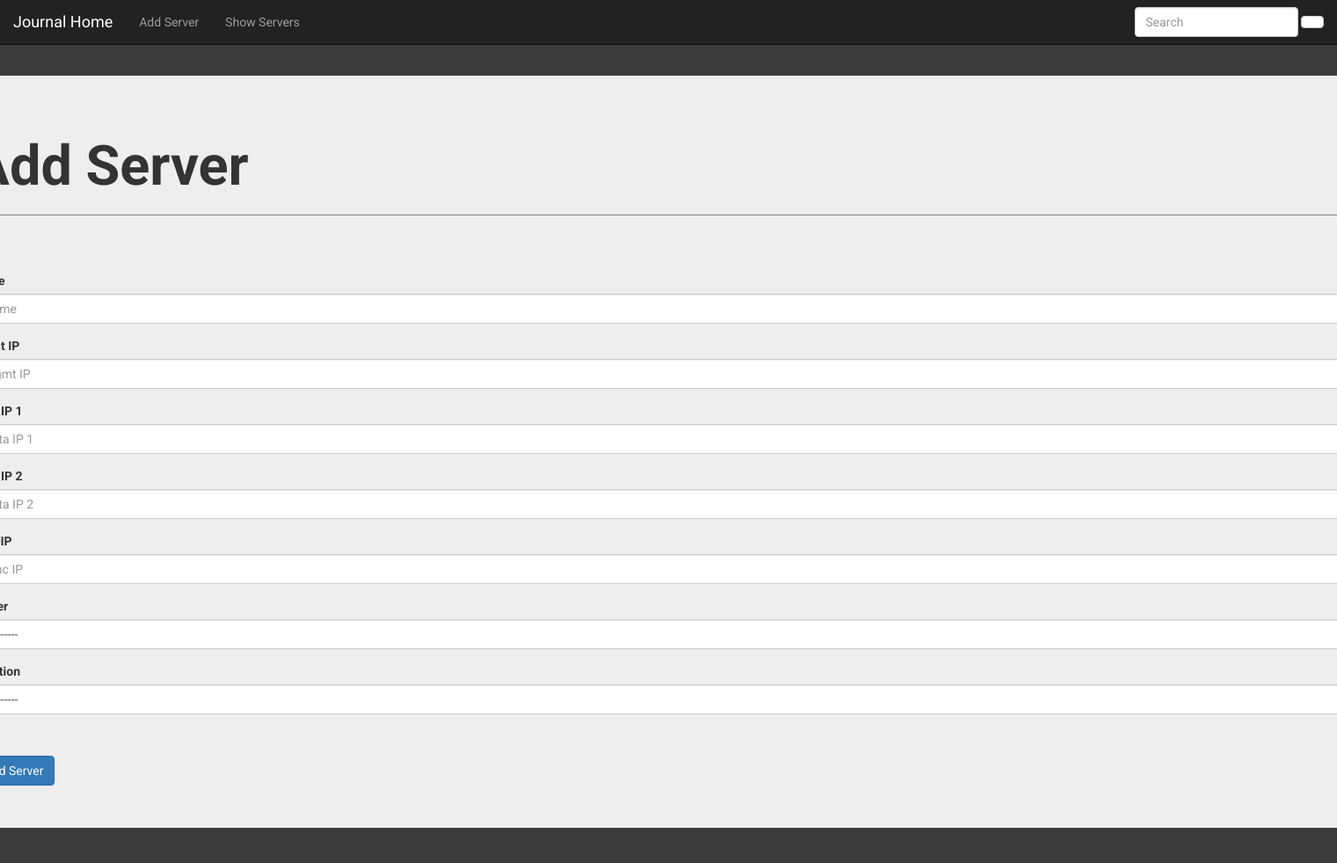
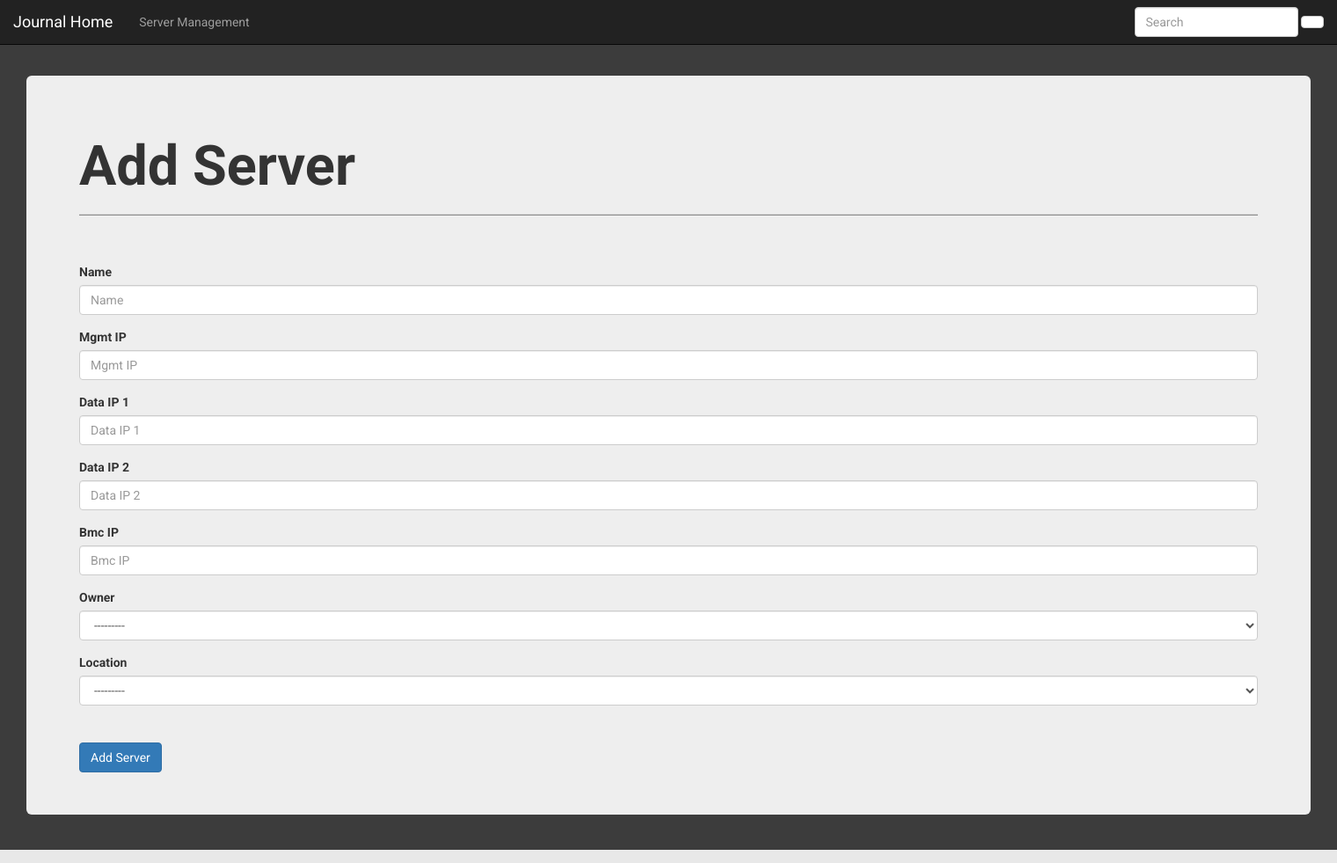
Before and after one commit to nirbo/journal, a Django app: page /journal/add_server/ in a window 1520 px wide; the page is wider, and only the part inside the window is pictured. Shown: that part at 88% size. Run offline with Django 3.2, Linux system fonts and the light colour scheme; data comes from the database, SQL or seed files in the repository; both versions use the stored data as it was after the commit; some libraries are stand-ins or nearby versions.

Commit message:
Server Management has been refactored and its UI optimized

```diff
--- a/journal/tables.py
+++ b/journal/tables.py
@@ -8,3 +8,6 @@
         attrs = {'class': 'table table-striped table-bordered table-hover'}
         per_page = 10
         empty_text = "No servers were found."
+        page_field = 'page'
+        order_by_field = 'orderby'
+        per_page_field = 'display'
--- a/journal_project/settings.py
+++ b/journal_project/settings.py
@@ -29,7 +29,7 @@
 # SECURITY WARNING: don't run with debug turned on in production!
 DEBUG = True
 
-ALLOWED_HOSTS = []
+ALLOWED_HOSTS = ['127.0.0.1', '10.76.61.90']
 
 
 # Application definition
--- a/static/css/base.css
+++ b/static/css/base.css
@@ -1,6 +1,5 @@
-.jumbotron {
-    width: 150%;
-    margin-left: -26%;
+.container {
+    width: 100%;
 }
 
 body {
--- a/static/css/server_table_template.css
+++ b/static/css/server_table_template.css
@@ -13,7 +13,7 @@
     background-color: #FCD581;
 }
 
-.action-buttons {
+.table-action-buttons {
     margin: 0 auto;
     text-align: center;
 }
@@ -38,6 +38,7 @@
 th {
     background-color: #A4C2A5;
     color: #3c3c3c;
+    text-align: center;
 }
 
 a,a:hover,a:link,a:visited,a:active {
--- /dev/null
+++ b/static/js/utils.js
@@ -0,0 +1,3 @@
+function goToAddServer(formUrl) {
+    window.location.href = formUrl
+}
--- a/templates/journal/base.html
+++ b/templates/journal/base.html
@@ -23,12 +23,7 @@
 
             <ul class="nav navbar-nav">
                 <li class="nav-item">
-                    <a class="nav-link" href="{% url 'journal:add_server_form' %}">Add Server</a>
-                </li>
-            </ul>
-            <ul class="nav navbar-nav">
-                <li class="nav-item">
-                    <a class="nav-link" href="{% url 'journal:show_servers' %}">Show Servers</a>
+                    <a class="nav-link" href="{% url 'journal:show_servers' %}">Server Management</a>
                 </li>
             </ul>
             <ul class="nav navbar-nav navbar-right">
```
Also changed, not shown: static/css/show_servers.css (+6 -1 lines), templates/journal/server_table_template.html (+4 -4 lines), templates/journal/show_servers.html (+10 -1 lines), db.sqlite3, static/libs/jquery-confirm/jquery-confirm.min.css (renamed from static/jquery/jquery-confirm/jquery-confirm.min.css), static/libs/jquery-confirm/jquery-confirm.min.js (renamed from static/jquery/jquery-confirm/jquery-confirm.min.js).
